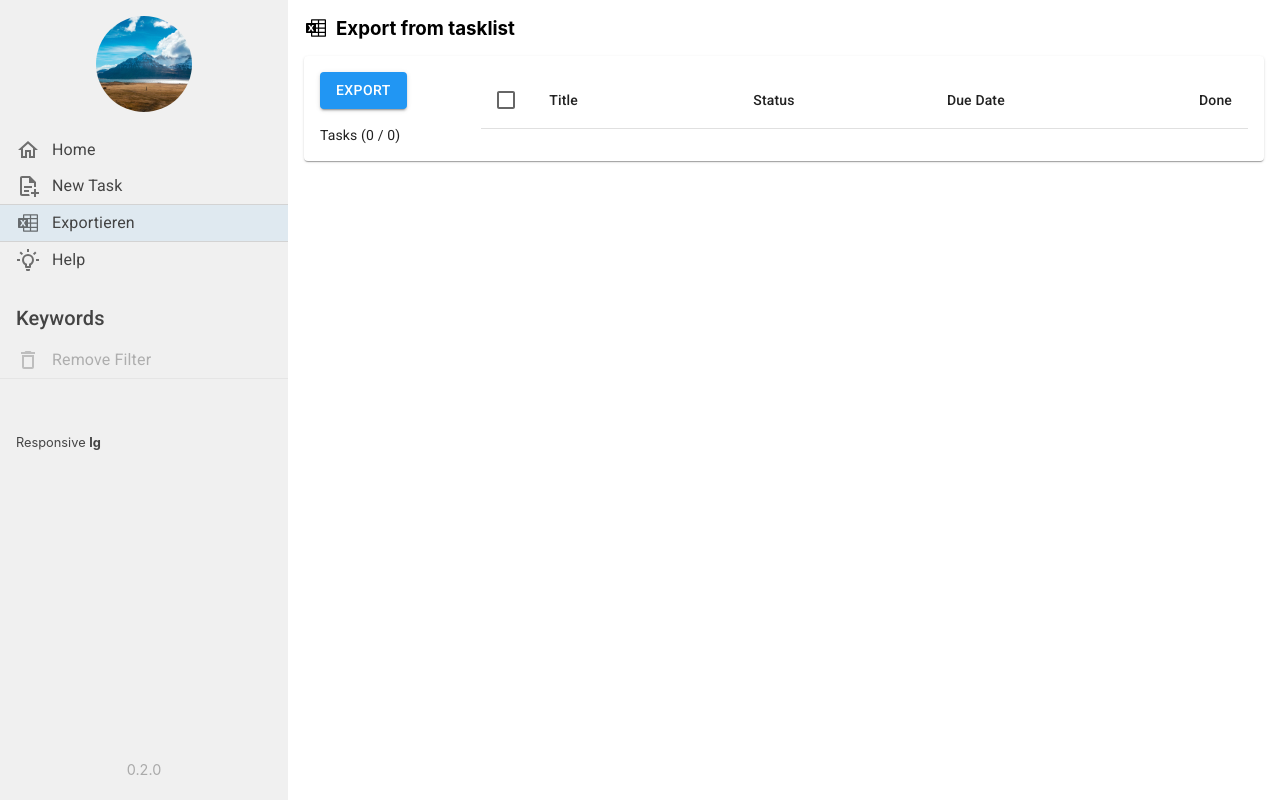
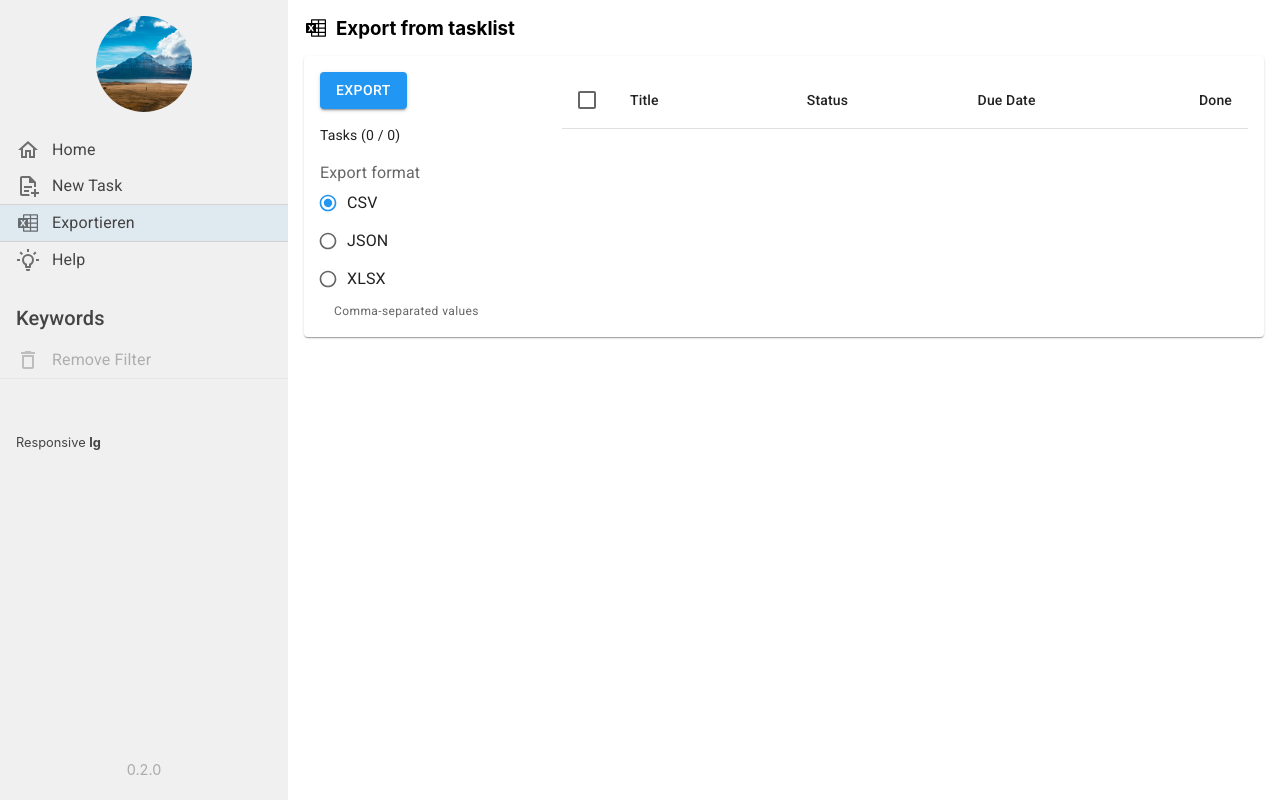
Before and after one commit to blueskyfish/browser-tasks, a React (Create React App) app: page /browser-tasks/export in a window 1280 px wide. Built offline with nearby package versions, Linux system fonts and the light colour scheme.

Commit message:
#40 Add export with JSON, CSV and Spreedsheets

```diff
--- a/package.json
+++ b/package.json
@@ -13,6 +13,7 @@
     "@mui/x-date-pickers": "^6.15.0",
     "@reduxjs/toolkit": "^1.9.7",
     "dayjs": "^1.11.10",
+    "file-saver": "^2.0.5",
     "react": "^18.2.0",
     "react-dom": "^18.2.0",
     "react-hook-form": "^7.46.2",
--- a/src/app/components/ExportTaskList.tsx
+++ b/src/app/components/ExportTaskList.tsx
@@ -1,16 +1,18 @@
 import { Button, Divider, Grid, Paper, Typography } from '@mui/material';
 import { useState } from 'react';
 import { Task } from '../../features/tasks/task';
-import { ExportTask } from '../excel/export-task';
+import { ExportTask } from '../exporting/exporter-task';
 import './ExportTaskList.css';
 import CheckBoxTaskList from './CheckBoxTaskList';
+import FormatChoose from './FormatChoose';
 
 export type ExportTaskListProps = {
     taskList: Task[];
     onExport: (taskList: ExportTask[]) => void;
+    onFormat: (format: string) => void;
 };
 
-export default function ExportTaskList({taskList, onExport}: ExportTaskListProps) {
+export default function ExportTaskList({taskList, onExport, onFormat}: ExportTaskListProps) {
     const [selected, setSelected] = useState(taskList.map((t: Task) => t.id));
 
     const handleExport = () => {
@@ -39,7 +41,7 @@ export default function ExportTaskList({taskList, onExport}: ExportTaskListProps
     return (
         <Paper className="export-task-list">
             <Grid container spacing={1}>
-                <Grid item xs={12} md={2}>
+                <Grid item xs={12} md={3}>
                     <div className="export-padding">
                         <Button color="primary" variant={'contained'} onClick={() => handleExport()}>
                             Export
@@ -48,9 +50,11 @@ export default function ExportTaskList({taskList, onExport}: ExportTaskListProps
                         <Typography variant="body2" pt={2}>
                             Tasks ({numSelected} / {rowCount})
                         </Typography>
+
+                        <FormatChoose label="Export format" format="csv" onFormat={onFormat}/>
                     </div>
                 </Grid>
-                <Grid item xs={12} md={10}>
+                <Grid item xs={12} md={9}>
                     <div className="export-padding">
                         <CheckBoxTaskList taskList={taskList} selected={selected} onSelection={handleSelection}/>
                     </div>
--- /dev/null
+++ b/src/app/components/FormatChoose.tsx
@@ -0,0 +1,48 @@
+import { FormControl, FormControlLabel, FormHelperText, FormLabel, Radio, RadioGroup } from '@mui/material';
+import { useState } from 'react';
+
+export type FormatChooseProps = {
+    label: string;
+    format: string
+    onFormat: (format: string) => void;
+}
+
+const formatHelpText: Record<string, string> = {
+    csv: 'Comma-separated values',
+    json: 'Java Script Object Notation',
+    sheet: 'Spreadsheets like MS Excel',
+    others: 'Please select the format',
+}
+
+const getHelp = (format: string): string => {
+    return formatHelpText[format] ?? formatHelpText['others'];
+}
+
+/**
+ * Choose the export- or import format from a radio group
+ * @param label the label of the control
+ * @param format
+ * @param onFormat
+ * @constructor
+ */
+export default function FormatChoose({label, format, onFormat}: FormatChooseProps) {
+    const [formatText, setFormatText] = useState(format);
+    const handleFormatChange = (format: string) => {
+        setFormatText(format);
+        onFormat(format);
+    }
+    return (
+        <FormControl fullWidth={true} sx={{paddingTop: 'var(--gap-2);'}} size="small">
+            <FormLabel>{label}</FormLabel>
+            <RadioGroup
+                defaultValue={format}
+                onChange={(ex, value) => handleFormatChange(value)}
+            >
+                <FormControlLabel value="csv" control={<Radio size="small"/>} label="CSV"/>
+                <FormControlLabel value="json" control={<Radio size="small"/>} label="JSON"/>
+                <FormControlLabel value="sheet" control={<Radio size="small"/>} label="XLSX"/>
+            </RadioGroup>
+            <FormHelperText>{getHelp(formatText)}</FormHelperText>
+        </FormControl>
+    )
+}
--- /dev/null
+++ b/src/app/exporting/exporter-csv.ts
@@ -0,0 +1,46 @@
+import FileSaver from 'file-saver';
+import { ExportTask } from './exporter-task';
+import { toFilename } from './exporter-util';
+
+
+const toLine = (values: string []): string => {
+    return values
+        .map((value) => `${value}`) // convert into string
+        .map((text) => text.replaceAll('"', '""')) // escape all double quot
+        .map((text) => `"${text}"`) // // quote the text
+        .join(';');
+}
+
+const toRow = (task: ExportTask): string => {
+    return toLine(Object.values(task));
+};
+
+const toHeader = (task: ExportTask): string => {
+    return toLine(Object.keys(task));
+}
+
+export default function exporterCsv(taskList: ExportTask[]): boolean {
+    if (!Array.isArray(taskList) || taskList.length === 0) {
+        return false;
+    }
+    try {
+        let header: string = '';
+        const text = taskList
+            .map((task: ExportTask): string => {
+                if (header === '') {
+                    header = toHeader(task);
+                }
+                return toRow(task)
+            })
+            .join('\n');
+        const data = [header, text].join('\n');
+        const filename = toFilename('csv');
+        const buffer = new globalThis.Blob([data], {type: 'text/csv'});
+        FileSaver.saveAs(buffer, filename);
+        console.info('Export %s tasks into %s', taskList.length, filename);
+        return true;
+    } catch (e) {
+        console.error('Export task-list are failed =>', e);
+        return false;
+    }
+}
--- /dev/null
+++ b/src/app/exporting/exporter-factory.ts
@@ -0,0 +1,19 @@
+import exporterCsv from './exporter-csv';
+import exporterJson from './exporter-json';
+import exporterSheet from './exporter-sheet';
+import { ExportTask } from './exporter-task';
+
+export const exporterFactory = (format: string): (taskList: ExportTask[]) => boolean => {
+    switch (format) {
+        case 'sheet':
+            return exporterSheet;
+        case 'csv':
+            return exporterCsv;
+        case 'json':
+            return exporterJson;
+    }
+    return () => {
+        console.error('Unknown format could not exported =>', format);
+        return false;
+    }
+}
--- /dev/null
+++ b/src/app/exporting/exporter-json.ts
@@ -0,0 +1,18 @@
+import FileSaver from 'file-saver';
+import { ExportTask } from './exporter-task';
+import { toFilename } from './exporter-util';
+
+export default function exporterJson(taskList: ExportTask[]): boolean{
+    try {
+
+        const text = JSON.stringify(taskList, null, 2);
+        const buffer = new globalThis.Blob([text], { type: 'application/json'})
+        const filename = toFilename('json');
+        FileSaver.saveAs(buffer, filename);
+        console.info('Export %s tasks into %s', taskList.length, filename);
+        return true;
+    } catch (e) {
+        console.error('Export task-list are failed =>', e);
+        return false;
+    }
+}
--- a/src/app/excel/excel-builder.ts
+++ b/src/app/exporting/exporter-sheet.ts
@@ -1,19 +1,16 @@
-import dayjs from 'dayjs';
 import * as XLSX from 'xlsx';
-import { ExportTask } from './export-task';
+import { ExportTask } from './exporter-task';
+import { toFilename } from './exporter-util';
 
-const toFilename = (): string => {
-    return `BrowserTasks-${dayjs().format('YYYY-MM-DD-HH-mm')}.xlsx`;
-}
 
-export default function excelBuilder(taskList: ExportTask[]): boolean {
+export default function exporterSheet(taskList: ExportTask[]): boolean {
     try {
         const ws = XLSX.utils.json_to_sheet(taskList);
         const wb: XLSX.WorkBook = {
             Sheets: {'tasks': ws},
             SheetNames: ['tasks'],
         };
-        const filename = toFilename();
+        const filename = toFilename('xlsx');
         XLSX.writeFileXLSX(wb, filename, {bookType: 'xlsx', type: 'array'});
         console.info('Export %s tasks into %s', taskList.length, filename);
         return true;
--- /dev/null
+++ b/src/app/exporting/exporter-util.ts
@@ -0,0 +1,5 @@
+import dayjs from 'dayjs';
+
+export const toFilename = (fileExtension: string): string => {
+    return `browser-tasks-from-${dayjs().format('YYYY-MM-DD-HH-mm')}.${fileExtension}`;
+}
--- a/src/app/routes/ExportPage.tsx
+++ b/src/app/routes/ExportPage.tsx
@@ -6,8 +6,9 @@ import { selectFilteredTaskList } from '../../features/tasks/taskSelectors';
 import ExportTaskList from '../components/ExportTaskList';
 import Header from '../components/Header';
 import SidebarContext from '../context/sidebar.context';
-import excelBuilder from '../excel/excel-builder';
-import { ExportTask } from '../excel/export-task';
+import { exporterFactory } from '../exporting/exporter-factory';
+import exporterSheet from '../exporting/exporter-sheet';
+import { ExportTask } from '../exporting/exporter-task';
 
 enum ExportNotify {
     Nothing,
@@ -18,14 +19,20 @@ enum ExportNotify {
 export default function ExportPage() {
     const {setSideMenu} = useContext(SidebarContext);
     const [notify, setNotify] = useState(ExportNotify.Nothing);
+    const [format, setFormat] = useState("csv");
     const taskList = useAppSelector(selectFilteredTaskList);
 
     const handleExport = (list: ExportTask[]): void => {
-        if (excelBuilder(list)) {
+        const exporter = exporterFactory(format);
+        if (!!exporter && exporter(list)) {
             setNotify(ExportNotify.Success);
         } else {
             setNotify(ExportNotify.Error);
         }
+    };
+
+    const handleFormat = (format: string): void => {
+        setFormat(format);
     }
 
     const isSuccess = notify === ExportNotify.Success;
@@ -50,7 +57,7 @@ export default function ExportPage() {
                     <p>Your export of task list is failed.</p>
                 </Alert>
             )}
-            <ExportTaskList taskList={taskList} onExport={handleExport}/>
+            <ExportTaskList taskList={taskList} onExport={handleExport} onFormat={handleFormat}/>
         </>
     )
 }
```
Also changed, not shown: src/app/exporting/exporter-task.ts (renamed from src/app/excel/export-task.ts), 1 other file (tests, documents, lock files or other folders).
